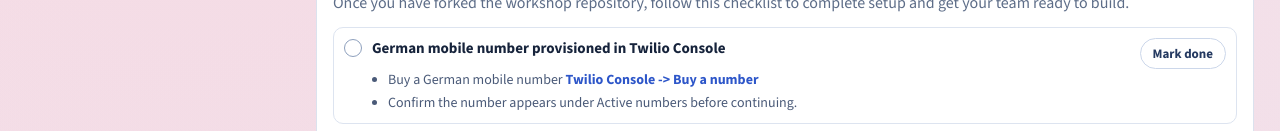
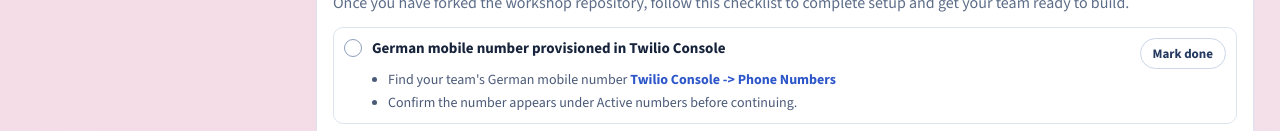
Before and after one commit to mangoshindig/twilio-iu-tech-summit-forge, a React (Vite) app in the folder workshop-ui/: page / in a window 1280 px wide. Shown: the part 821-952 px from the top of the page. Built offline with nearby package versions, Linux system fonts and the light colour scheme.

Commit message:
Update App.tsx

```diff
--- a/workshop-ui/src/App.tsx
+++ b/workshop-ui/src/App.tsx
@@ -67,8 +67,8 @@
       label: 'German mobile number provisioned in Twilio Console',
       details: [
         {
-          text: 'Buy a German mobile number',
-          linkLabel: 'Twilio Console -> Buy a number',
+          text: 'Find your team\'s German mobile number',
+          linkLabel: 'Twilio Console -> Phone Numbers',
           linkHref: twilioConsoleLink('us1/senders-hub/list/phone-numbers/inventory'),
         },
         { text: 'Confirm the number appears under Active numbers before continuing.' },
```
